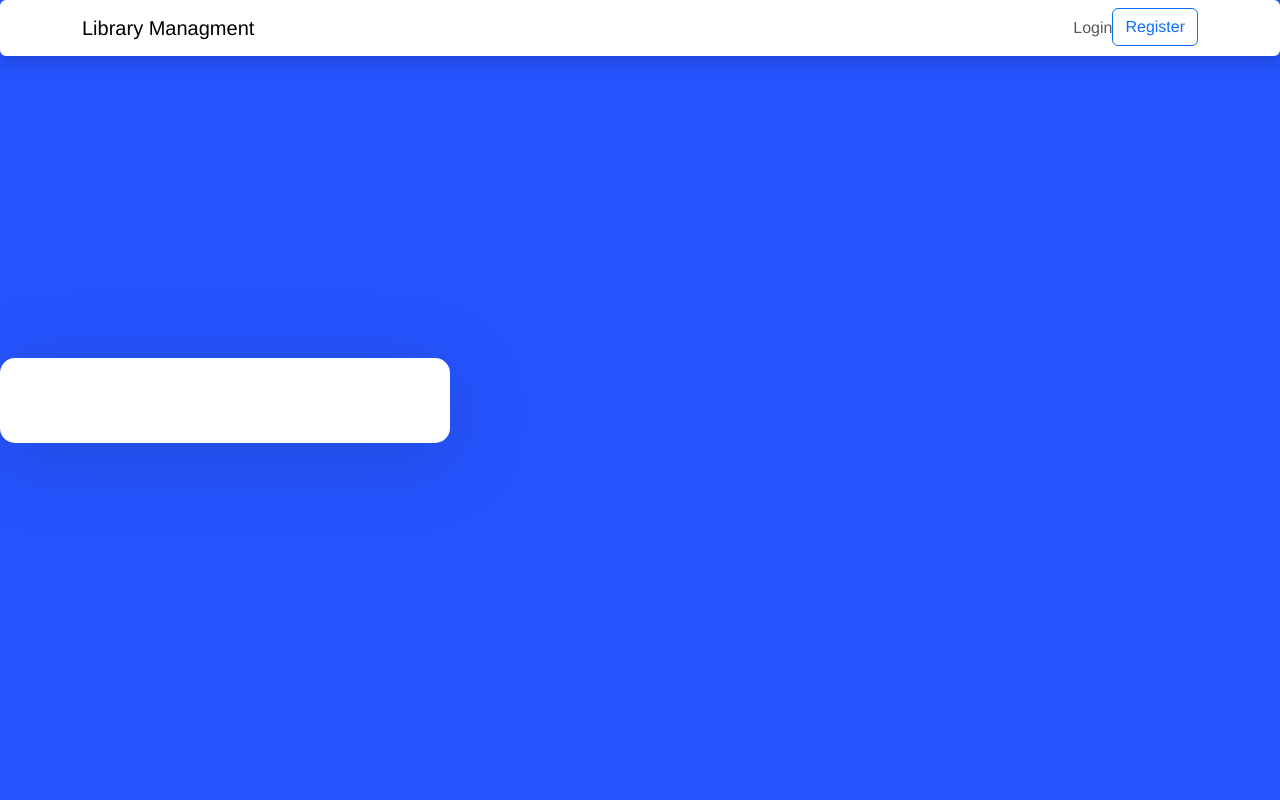
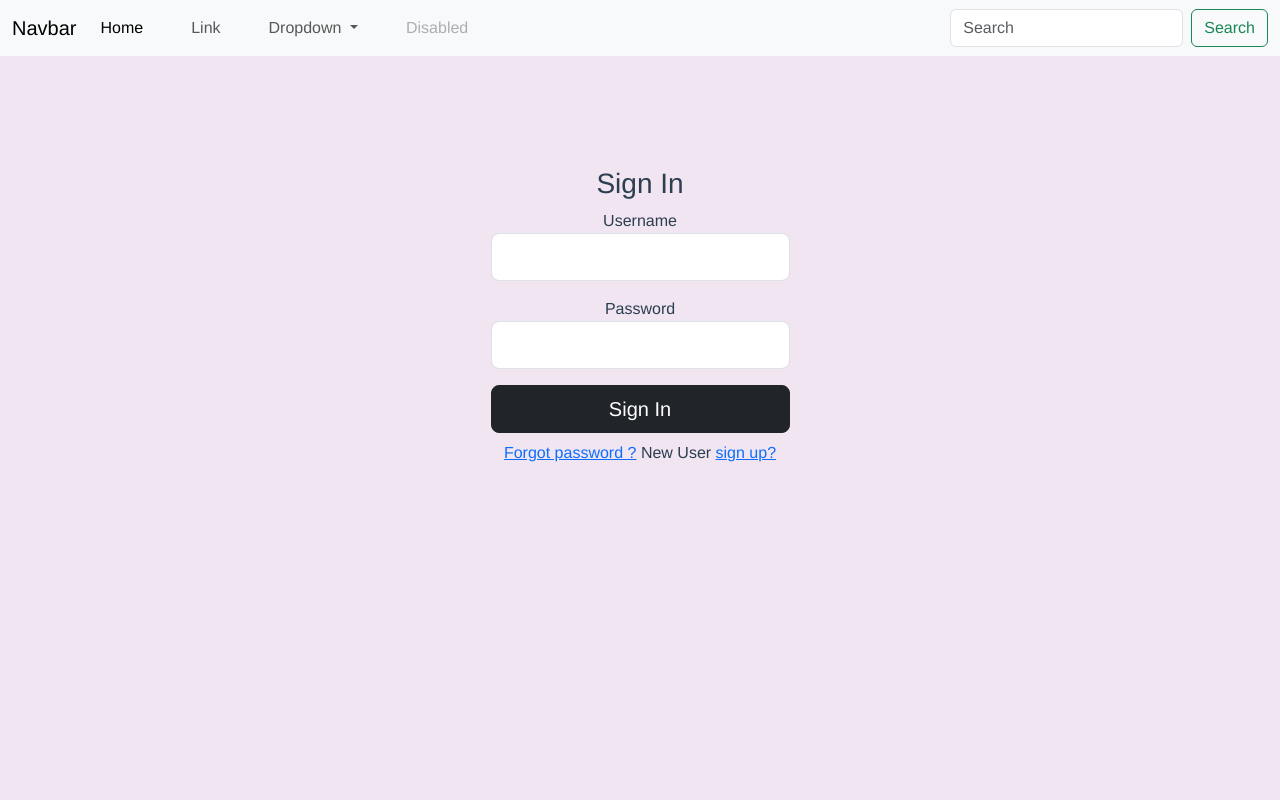
Before and after one commit to DastaanDZ/library-management, a Vue app in the folder frontend/frontend/: page /#/login in a window 1280 px wide. Shown: the top 800 px of the page. Built offline with nearby package versions, Linux system fonts and the light colour scheme; the HTML template or start-up script is replaced by a standard one.

Commit message:
bootstrap fix

```diff
--- a/frontend/frontend/src/App.vue
+++ b/frontend/frontend/src/App.vue
@@ -3,6 +3,14 @@
     <router-view />
   </div>
 </template>
+
+<script>
+import Navbar from "./components/Navbar.vue";
+
+export default {
+  name: "App",
+};
+</script>
 
 <style>
 #app {
--- a/frontend/frontend/src/assets/main.css
+++ b/frontend/frontend/src/assets/main.css
@@ -2,101 +2,15 @@
   box-sizing: border-box;
 }
 body {
-  background: #2554ff !important;
   min-height: 100vh;
+  font-weight: 400;
+  width: 100vw;
+  background: rgb(240, 229, 241);
+}
+ul {
+  list-style: none;
   display: flex;
-  font-weight: 400;
+  align-items: center;
+  justify-content: center;
+  gap: 2rem;
 }
-body,
-html,
-.App,
-.vue-tempalte,
-.vertical-center {
-  width: 100%;
-  height: 100%;
-}
-.navbar-light {
-  background-color: #ffffff;
-  box-shadow: 0px 14px 80px rgba(34, 35, 58, 0.2);
-}
-.vertical-center {
-  display: flex;
-  text-align: left;
-  justify-content: center;
-  flex-direction: column;
-}
-.inner-block {
-  width: 450px;
-  margin: auto;
-  background: #ffffff;
-  box-shadow: 0px 14px 80px rgba(34, 35, 58, 0.2);
-  padding: 40px 55px 45px 55px;
-  border-radius: 15px;
-  transition: all 0.3s;
-}
-.vertical-center .form-control:focus {
-  border-color: #2554ff;
-  box-shadow: none;
-}
-.vertical-center h3 {
-  text-align: center;
-  margin: 0;
-  line-height: 1;
-  padding-bottom: 20px;
-}
-label {
-  font-weight: 500;
-}
-.forgot-password,
-.forgot-password a {
-  text-align: right;
-  font-size: 13px;
-  padding-top: 10px;
-  color: #7a7a7a;
-  margin: 0;
-}
-.forgot-password a {
-  color: #2554ff;
-}
-.social-icons {
-  text-align: center;
-  font-family: "Open Sans";
-  font-weight: 300;
-  font-size: 1.5em;
-  color: #222222;
-}
-.social-icons ul {
-  list-style: none;
-  margin: 0;
-  padding: 0;
-}
-.social-icons ul li {
-  display: inline-block;
-  zoom: 1;
-  width: 65px;
-  vertical-align: middle;
-  border: 1px solid #e3e8f9;
-  font-size: 15px;
-  height: 40px;
-  line-height: 40px;
-  margin-right: 5px;
-  background: #f4f6ff;
-}
-.social-icons ul li a {
-  display: block;
-  font-size: 1.4em;
-  margin: 0 5px;
-  text-decoration: none;
-}
-.social-icons ul li a i {
-  -webkit-transition: all 0.2s ease-in;
-  -moz-transition: all 0.2s ease-in;
-  -o-transition: all 0.2s ease-in;
-  -ms-transition: all 0.2s ease-in;
-  transition: all 0.2s ease-in;
-}
-.social-icons ul li a:focus i,
-.social-icons ul li a:active i {
-  transition: none;
-  color: #222222;
-}
--- a/frontend/frontend/src/components/HelloWorld.vue
+++ b/frontend/frontend/src/components/HelloWorld.vue
@@ -1,58 +1,57 @@
 <template>
-  <div class="hello">
-    <h1>{{ msg }}</h1>
-    <p>
-      For a guide and recipes on how to configure / customize this project,<br>
-      check out the
-      <a href="https://cli.vuejs.org" target="_blank" rel="noopener">vue-cli documentation</a>.
-    </p>
-    <h3>Installed CLI Plugins</h3>
-    <ul>
-      <li><a href="https://github.com/vuejs/vue-cli/tree/dev/packages/%40vue/cli-plugin-babel" target="_blank" rel="noopener">babel</a></li>
-      <li><a href="https://github.com/vuejs/vue-cli/tree/dev/packages/%40vue/cli-plugin-router" target="_blank" rel="noopener">router</a></li>
-    </ul>
-    <h3>Essential Links</h3>
-    <ul>
-      <li><a href="https://vuejs.org" target="_blank" rel="noopener">Core Docs</a></li>
-      <li><a href="https://forum.vuejs.org" target="_blank" rel="noopener">Forum</a></li>
-      <li><a href="https://chat.vuejs.org" target="_blank" rel="noopener">Community Chat</a></li>
-      <li><a href="https://twitter.com/vuejs" target="_blank" rel="noopener">Twitter</a></li>
-      <li><a href="https://news.vuejs.org" target="_blank" rel="noopener">News</a></li>
-    </ul>
-    <h3>Ecosystem</h3>
-    <ul>
-      <li><a href="https://router.vuejs.org" target="_blank" rel="noopener">vue-router</a></li>
-      <li><a href="https://vuex.vuejs.org" target="_blank" rel="noopener">vuex</a></li>
-      <li><a href="https://github.com/vuejs/vue-devtools#vue-devtools" target="_blank" rel="noopener">vue-devtools</a></li>
-      <li><a href="https://vue-loader.vuejs.org" target="_blank" rel="noopener">vue-loader</a></li>
-      <li><a href="https://github.com/vuejs/awesome-vue" target="_blank" rel="noopener">awesome-vue</a></li>
-    </ul>
+  <div class="main-div">
+    <h2>Book Issued</h2>
+    <div class="cards">
+      <div class="card">
+        <img src="./book.jpg" class="card-img-top" alt="img not found" />
+        <div class="card-body">
+          <h5 class="card-title">Card title</h5>
+          <h6 class="card-title">Card subtitle</h6>
+          <p class="card-text">due date</p>
+          <a href="#" class="btn btn-primary">Go somewhere</a>
+        </div>
+      </div>
+      <div class="card">
+        <img src="./book.jpg" class="card-img-top" alt="img not found" />
+        <div class="card-body">
+          <h5 class="card-title">Card title</h5>
+          <h6 class="card-title">Card subtitle</h6>
+          <p class="card-text">due date</p>
+          <a href="#" class="btn btn-primary">Go somewhere</a>
+        </div>
+      </div>
+      <div class="card">
+        <img src="./book.jpg" class="card-img-top" alt="img not found" />
+        <div class="card-body">
+          <h5 class="card-title">Card title</h5>
+          <h6 class="card-title">Card subtitle</h6>
+          <p class="card-text">due date</p>
+          <a href="#" class="btn btn-primary">Go somewhere</a>
+        </div>
+      </div>
+    </div>
   </div>
 </template>
 
 <script>
 export default {
-  name: 'HelloWorld',
-  props: {
-    msg: String
-  }
-}
+  name: "HelloWorld",
+};
 </script>
 
 <!-- Add "scoped" attribute to limit CSS to this component only -->
 <style scoped>
-h3 {
-  margin: 40px 0 0;
+.cards {
+  display: flex;
+  gap: 2rem;
 }
-ul {
-  list-style-type: none;
-  padding: 0;
+.card {
+  border: none;
+  width: 12rem;
 }
-li {
-  display: inline-block;
-  margin: 0 10px;
-}
-a {
-  color: #42b983;
+.main-div {
+  display: flex;
+  align-items: start;
+  flex-direction: column;
 }
 </style>
--- a/frontend/frontend/src/components/LoginForm.vue
+++ b/frontend/frontend/src/components/LoginForm.vue
@@ -1,6 +1,7 @@
 <template>
   <div class="vue-tempalte">
     <Navbar />
+    <div class="main-div">
       <form @submit.prevent="submitForm">
         <h3>Sign In</h3>
         <div class="mb-3">
@@ -24,6 +25,8 @@
         </button>
         <p class="forgot-password text-right mt-2 mb-4">
           <router-link to="/forgot-password">Forgot password ?</router-link>
+          New User
+          <router-link :to="{ name: 'RegisterForm' }">sign up?</router-link>
         </p>
         <div class="social-icons">
           <ul>
@@ -39,6 +42,7 @@
           </ul>
         </div>
       </form>
+    </div>
   </div>
 </template>
 
@@ -83,3 +87,18 @@ export default {
   },
 };
 </script>
+
+<style scoped>
+.main-div {
+  width: 100%;
+  height: 70vh;
+  display: flex;
+  justify-content: center;
+  align-items: center;
+}
+form {
+  display: flex;
+  flex-direction: column;
+  width: fit-content;
+}
+</style>
--- a/frontend/frontend/src/components/Navbar.vue
+++ b/frontend/frontend/src/components/Navbar.vue
@@ -1,36 +1,66 @@
 <template>
-  <div class="vue-tempalte">
-    <!-- Navigation -->
-    <nav
-      class="navbar shadow bg-white rounded justify-content-between flex-nowrap flex-row fixed-top"
-    >
-      <div class="container">
-        <a
-          class="navbar-brand float-left"
-          href="https://www.positronx.io"
-          target="_blank"
-        >
-          Library Managment
-        </a>
-        <ul class="nav navbar-nav flex-row float-right">
+  <nav class="navbar navbar-expand-lg bg-body-tertiary">
+    <div class="container-fluid">
+      <a class="navbar-brand" href="#">Navbar</a>
+      <button
+        class="navbar-toggler"
+        type="button"
+        data-bs-toggle="collapse"
+        data-bs-target="#navbarSupportedContent"
+        aria-controls="navbarSupportedContent"
+        aria-expanded="false"
+        aria-label="Toggle navigation"
+      >
+        <span class="navbar-toggler-icon"></span>
+      </button>
+      <div class="collapse navbar-collapse" id="navbarSupportedContent">
+        <ul class="navbar-nav me-auto mb-2 mb-lg-0">
           <li class="nav-item">
-            <router-link class="nav-link pr-3" to="/login">Login</router-link>
+            <a class="nav-link active" aria-current="page" href="#">Home</a>
           </li>
           <li class="nav-item">
-            <router-link class="btn btn-outline-primary" to="/register"
-              >Register</router-link
+            <a class="nav-link" href="#">Link</a>
+          </li>
+          <li class="nav-item dropdown">
+            <a
+              class="nav-link dropdown-toggle"
+              href="#"
+              role="button"
+              data-bs-toggle="dropdown"
+              aria-expanded="false"
             >
+              Dropdown
+            </a>
+            <ul class="dropdown-menu">
+              <li><a class="dropdown-item" href="#">Action</a></li>
+              <li><a class="dropdown-item" href="#">Another action</a></li>
+              <li><hr class="dropdown-divider" /></li>
+              <li><a class="dropdown-item" href="#">Something else here</a></li>
+            </ul>
+          </li>
+          <li class="nav-item">
+            <a class="nav-link disabled" aria-disabled="true">Disabled</a>
           </li>
         </ul>
-      </div>
-    </nav>
-    <!-- Main -->
-    <div class="App">
-      <div class="vertical-center">
-        <div class="inner-block">
-          <router-view />
-        </div>
+        <form class="d-flex" role="search">
+          <input
+            class="form-control me-2"
+            type="search"
+            placeholder="Search"
+            aria-label="Search"
+          />
+          <button class="btn btn-outline-success" type="submit">Search</button>
+        </form>
       </div>
     </div>
-  </div>
+  </nav>
 </template>
+
+<script>
+export default {
+  name: "Navbar",
+  props: {
+    msg: String,
+  },
+};
+</script>
--- a/frontend/frontend/src/components/RegisterForm.vue
+++ b/frontend/frontend/src/components/RegisterForm.vue
@@ -1,6 +1,7 @@
 <template>
   <div class="vue-tempalte">
     <Navbar />
+    <div class="main-div">
       <form @submit.prevent="submitForm">
         <h3>Sign Up</h3>
         <div class="mb-3">
@@ -44,9 +45,10 @@
         </button>
         <p class="forgot-password text-right">
           Already registered
-        <router-link :to="{ name: 'login' }">sign in?</router-link>
+          <router-link :to="{ name: 'LoginForm' }">sign in?</router-link>
         </p>
       </form>
+    </div>
   </div>
 </template>
 
@@ -117,3 +119,18 @@ export default {
   },
 };
 </script>
+
+<style scoped>
+.main-div {
+  width: 100%;
+  height: 70vh;
+  display: flex;
+  justify-content: center;
+  align-items: center;
+}
+form {
+  display: flex;
+  flex-direction: column;
+  width: fit-content;
+}
+</style>
--- a/frontend/frontend/src/main.js
+++ b/frontend/frontend/src/main.js
@@ -1,7 +1,9 @@
 import Vue from "vue";
+import { BootstrapVue, IconsPlugin } from "bootstrap-vue";
+import "bootstrap/dist/css/bootstrap.css";
+import "bootstrap-vue/dist/bootstrap-vue.css";
 import App from "./App.vue";
 import router from "./router";
-import "bootstrap/dist/css/bootstrap.css";
 import "@/assets/main.css";
 
 Vue.config.productionTip = false;
@@ -10,3 +12,5 @@ new Vue({
   router,
   render: (h) => h(App),
 }).$mount("#app");
+
+import "bootstrap/dist/js/bootstrap.js";
--- a/frontend/frontend/src/router/index.js
+++ b/frontend/frontend/src/router/index.js
@@ -1,3 +1,4 @@
+import HelloWorld from "@/components/HelloWorld.vue";
 import LoginForm from "@/components/LoginForm.vue";
 import RegisterForm from "@/components/RegisterForm.vue";
 import Shark from "@/components/Shark.vue";
@@ -7,6 +8,11 @@ import VueRouter from "vue-router";
 Vue.use(VueRouter);
 
 const routes = [
+  {
+    path: "/",
+    name: "HelloWorld",
+    component: HelloWorld,
+  },
   {
     path: "/shark",
     name: "Shark",
```
Also changed, not shown: frontend/frontend/src/assets/bg.jpg (added), frontend/frontend/src/components/book.jpg (added). Lines whose indentation alone changed are shown as unchanged.
